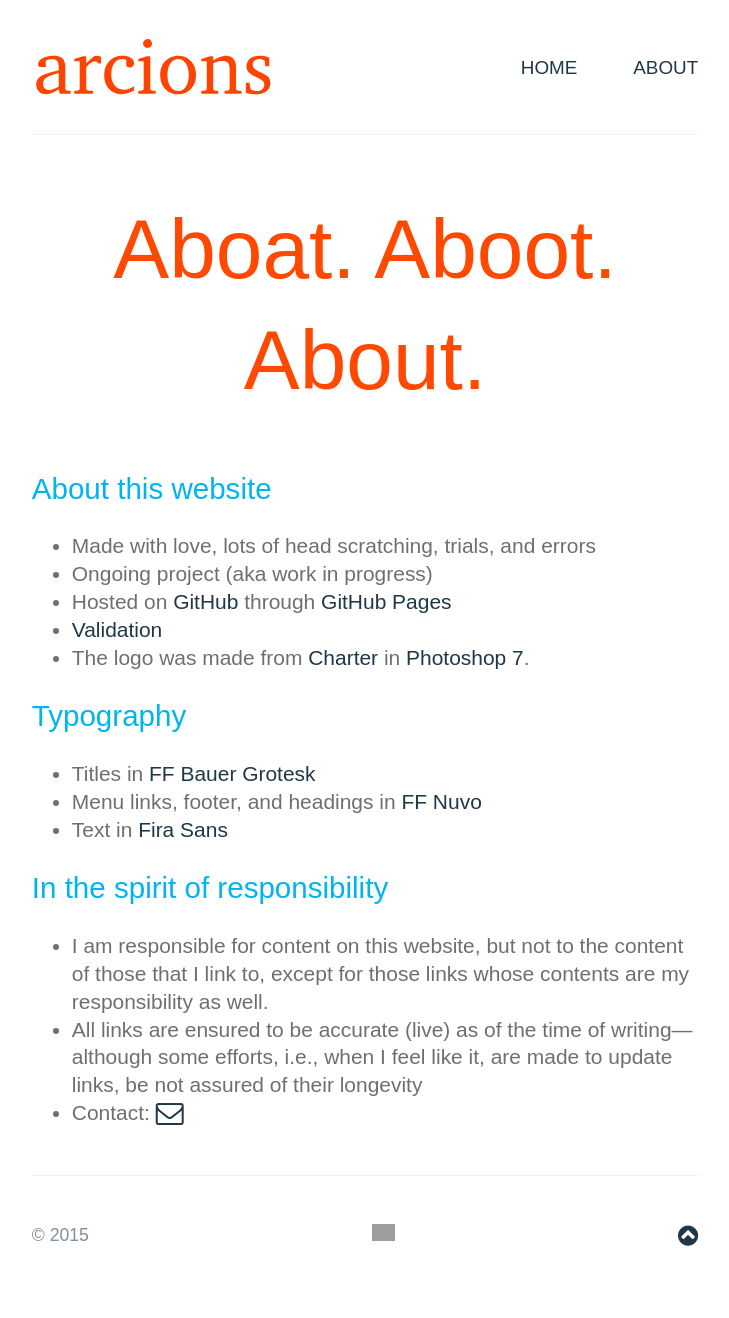
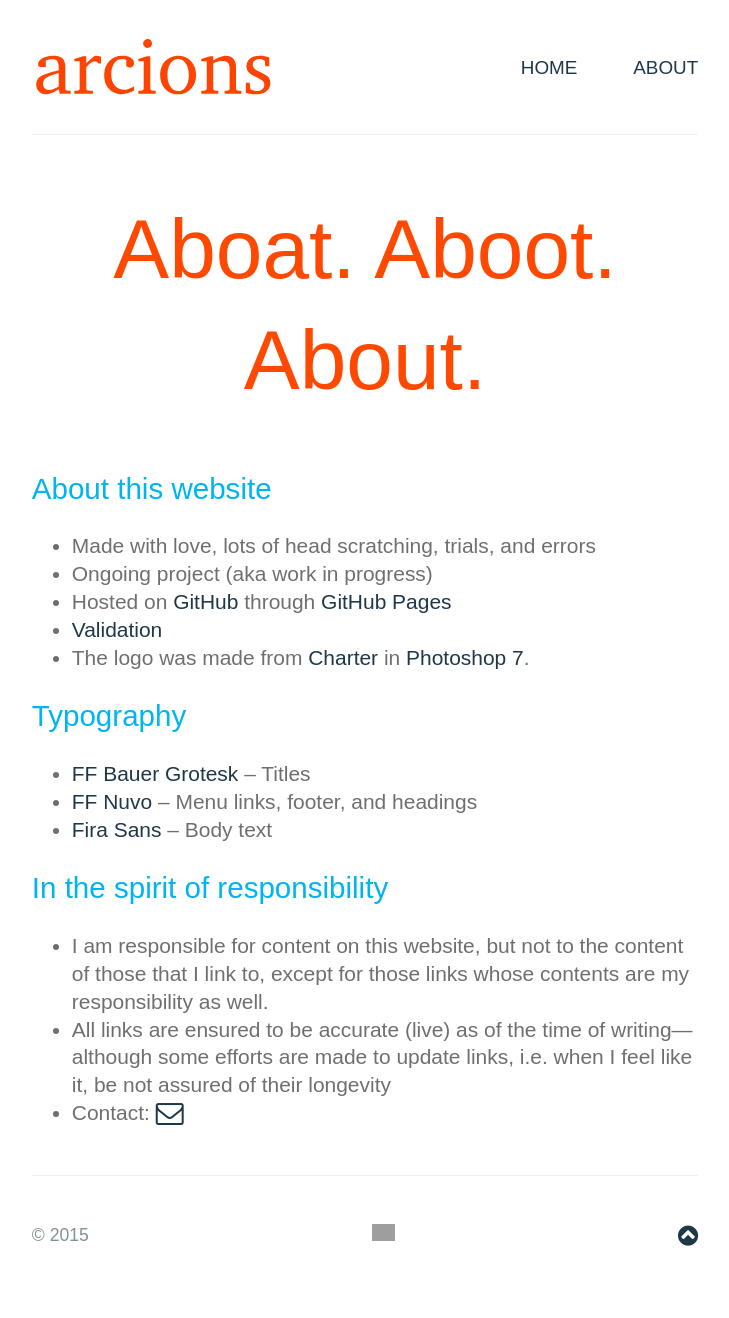
Before and after one commit to arcions/arcions.github.io, a Jekyll site: the page built from about/index.html, in a window 1280 px wide. Shown: the whole page, without its empty margins (275-1004 px from the left). Built offline with Jekyll 4.4.1, drawn with Linux system fonts in a browser that asks for light colours; nearby versions of some CDN libraries; some web fonts are replaced; Markdown is read by kramdown in place of the engine named in the settings; grey boxes are pictures that could not be loaded.

Commit message:
Update index.html

```diff
--- a/about/index.html
+++ b/about/index.html
@@ -18,16 +18,16 @@ title: About this website
 
 <h2>Typography</h2>
 <ul>
-  <li>Titles in <a target="_blank" title="FF Bauer Grotesk" href="https://www.fontfont.com/fonts/bauer-grotesk">FF Bauer Grotesk</a></li>
-  <li>Menu links, footer, and headings in <a target="_blank" title="FF Nuvo" href="https://www.fontfont.com/fonts/nuvo">FF Nuvo</a></li>
+  <li><a target="_blank" title="FF Bauer Grotesk" href="https://www.fontfont.com/fonts/bauer-grotesk">FF Bauer Grotesk</a> &ndash; Titles</li>
+  <li><a target="_blank" title="FF Nuvo" href="https://www.fontfont.com/fonts/nuvo">FF Nuvo</a> &ndash; Menu links, footer, and headings</li>
   <!--<li>Headings in <a target="_blank" title="Cooper Hewitt" href="http://www.cooperhewitt.org/open-source-at-cooper-hewitt/cooper-hewitt-the-typeface-by-chester-jenkins/">Cooper Hewitt</a></li>-->
-  <li>Text in <a target="_blank" title="Fira Sans" href="http://www.carrois.com/fira-4-1/">Fira Sans</a></li>
+  <li><a target="_blank" title="Fira Sans" href="http://www.carrois.com/fira-4-1/">Fira Sans</a> &ndash; Body text</li>
 </ul>
 
 <h2>In the spirit of responsibility</h2>
 <ul>
   <li>I am responsible for content on this website, but not to the content of those that I link to, except for those links whose contents are my responsibility as well.</li>
-  <li>All links are ensured to be accurate (live) as of the time of writing&mdash;although some efforts, i.e., when I feel like it, are made to update links, be not assured of their longevity</li>
+  <li>All links are ensured to be accurate (live) as of the time of writing&mdash;although some efforts are made to update links, i.e. when I feel like it, be not assured of their longevity</li>
   <li>Contact: <a href="mailto:ac.on@gmx.com?Subject=Hallo%20Mundo" target="_top" title="contact"><i class="fa fa-envelope-o fa-lg"></i></a></li>
 </ul>
 <!--</section>-->
```
